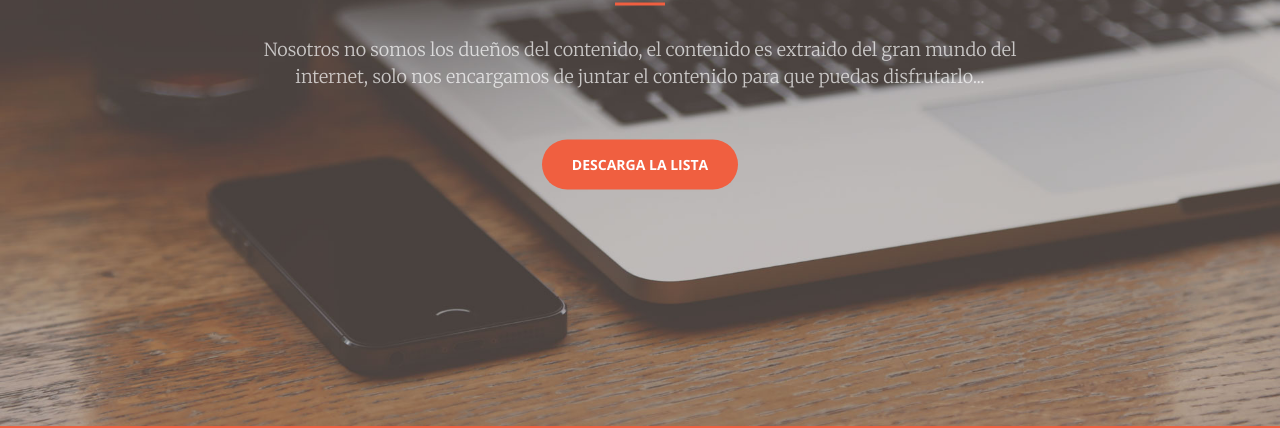
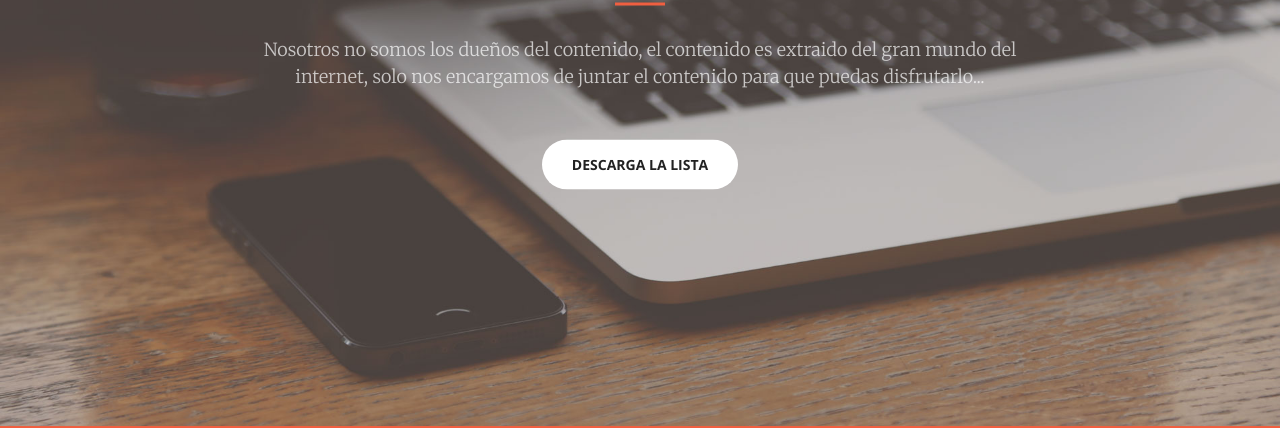
Before and after one commit to games67/G67web, a website: page index.html in a window 1280 px wide. Shown: the part 374-802 px from the top of the page. Drawn offline with nearby package versions, Linux system fonts and the light colour scheme.

Commit message:
Update index.html

```diff
--- a/index.html
+++ b/index.html
@@ -74,7 +74,7 @@
                 <h1 id="homeHeading">Bienvenido a las listas remotas m3u de G67</h1>
                 <hr>
                 <p>Nosotros no somos los  dueños del contenido, el contenido es extraido del gran mundo del internet, solo nos encargamos de juntar el contenido para que puedas disfrutarlo...</p>
-                <a href="#about" class="btn btn-primary btn-xl page-scroll">DESCARGA LA LISTA</a>
+                <a href="http://startbootstrap.com/template-overviews/creative/" class="btn btn-default btn-xl sr-button">DESCARGA LA LISTA</a>
             </div>
         </div>
     </header>
```
